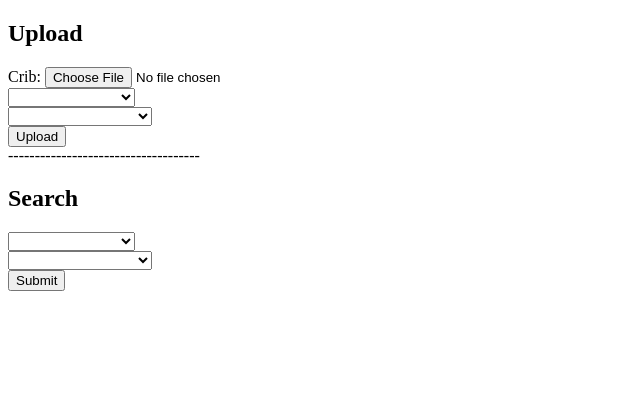
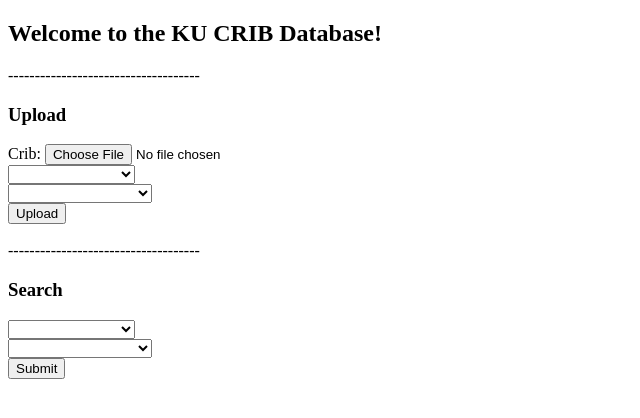
Before and after one commit to Jakenangle/CS461Project, a PHP site: page / in a window 1280 px wide. Shown: the top 418 px of the page, without its empty margins (0-640 px from the left). Run offline with PHP 8.4, Linux system fonts and the light colour scheme; tables that the repository leaves empty hold one stand-in row (values such as "Sample post").

Commit message:
more things to make it look pretty

```diff
--- a/src/index.php
+++ b/src/index.php
@@ -8,7 +8,9 @@
 </head>
 
 <body>
-  <h2>Upload</h2>
+  <h2>Welcome to the KU CRIB Database!</h2>
+  ------------------------------------
+  <h3>Upload</h3>
   <form name="input" action="upload.php" method="post" enctype="multipart/form-data">
     Crib: <input type="file" name="file" id="file"><br>
     <select name="Professor">
@@ -51,8 +53,9 @@
         </select><br>
         <input type="submit" value="Upload">
       </form>
+      <br>
       ------------------------------------
-      <h2>Search</h2>
+      <h3>Search</h3>
       <p>
       <form name="input" action="results.php" method="get">
       <select name="Professor_idProfessor">
```
